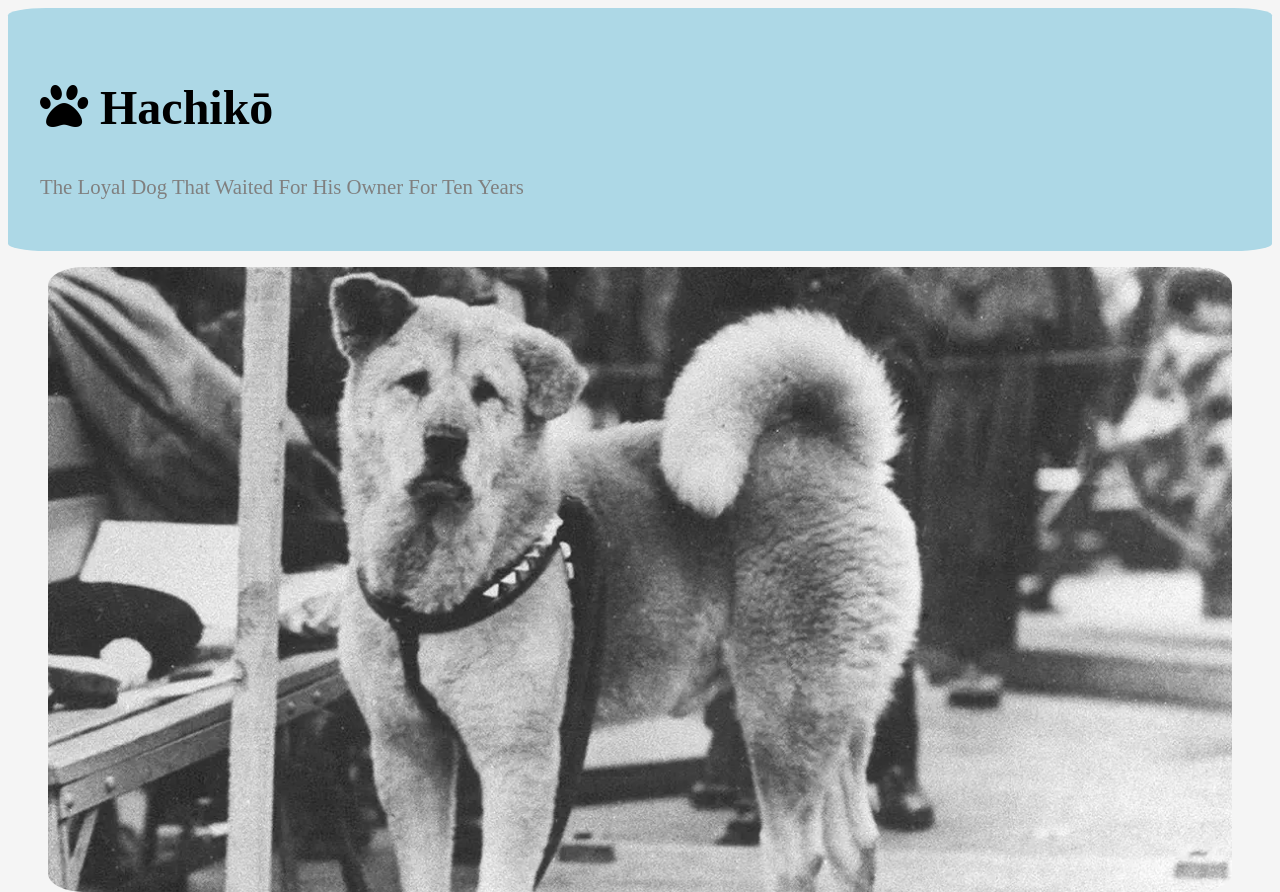
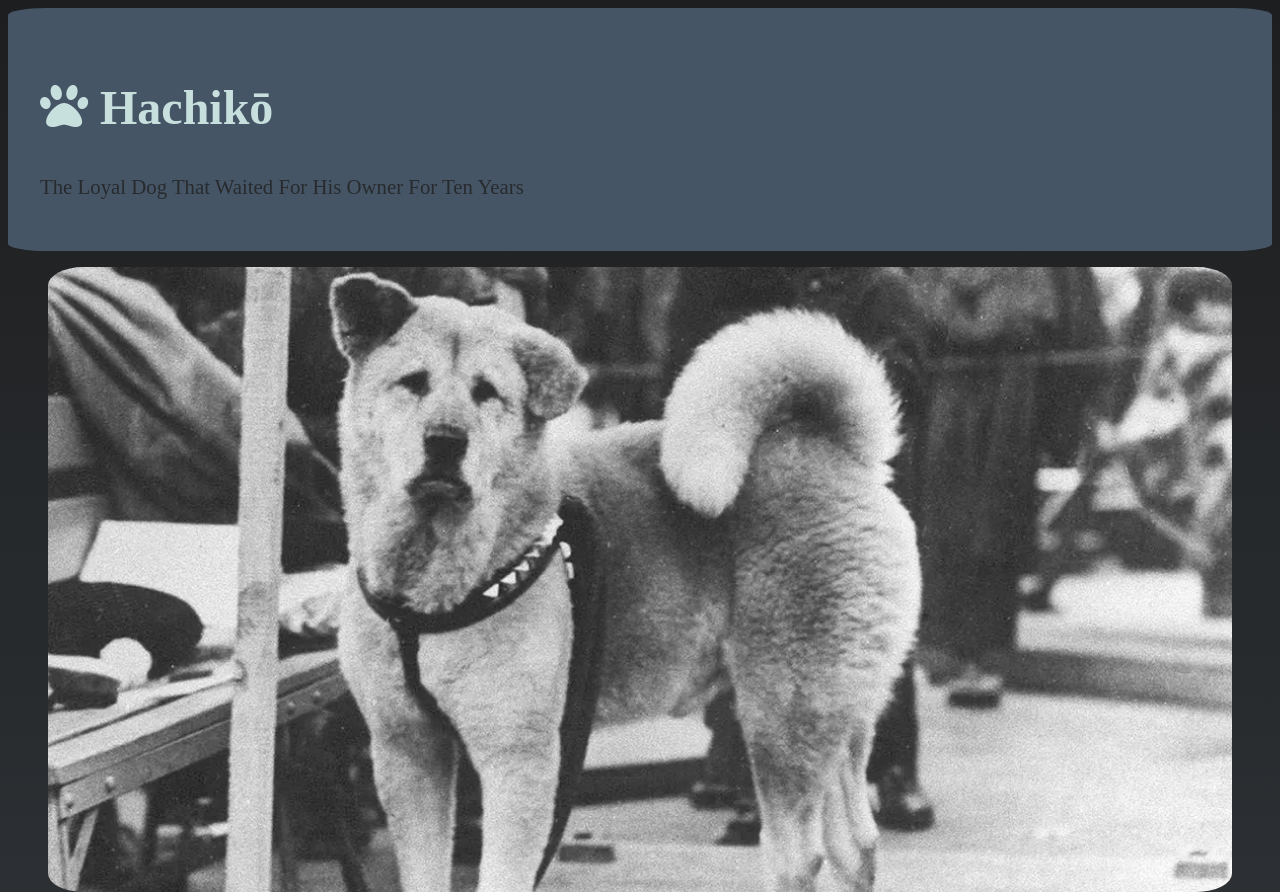
Before and after one commit to s-hackman/Tribute-Page, a plain HTML site: page index.html in a window 1280 px wide. Shown: the top 892 px of the page. Drawn offline with Linux system fonts and the light colour scheme.

Commit message:
Using root to control all color & update background

```diff
--- a/styles.css
+++ b/styles.css
@@ -1,12 +1,24 @@
-body {
-    background-color: WhiteSmoke;
+:root {
+  --color1: #1d1e1f;
+  --color2: #282b2e;
+  --color3: #35393d;
+  --color4: #3e4954;
+  --color5: #455566;
+  --color6: #c7e0de;
+}
+
+html {
+    background: linear-gradient(var(--color1),var(--color2),var(--color3),var(--color4));
   }
 
+  body {
+    color: var(--color6);
+  }
 
   #title {
     font-size: 2rem;
     font: Arial, sans-serif;
-    background: lightblue;
+    background: var(--color5);
     text-align: left;
     padding: 2rem;
     border-radius: 3%;
@@ -15,7 +27,7 @@ body {
   p.headline {
     font-size: 1.3rem;
     font: Arial, sans-serif;
-    color: grey;
+    color: var(--color2);
 
   }
 
@@ -42,5 +54,5 @@ body {
   footer {
     text-align: center;
     font-size: 1rem;
-    background-color: lightblue;
+
   }
```
